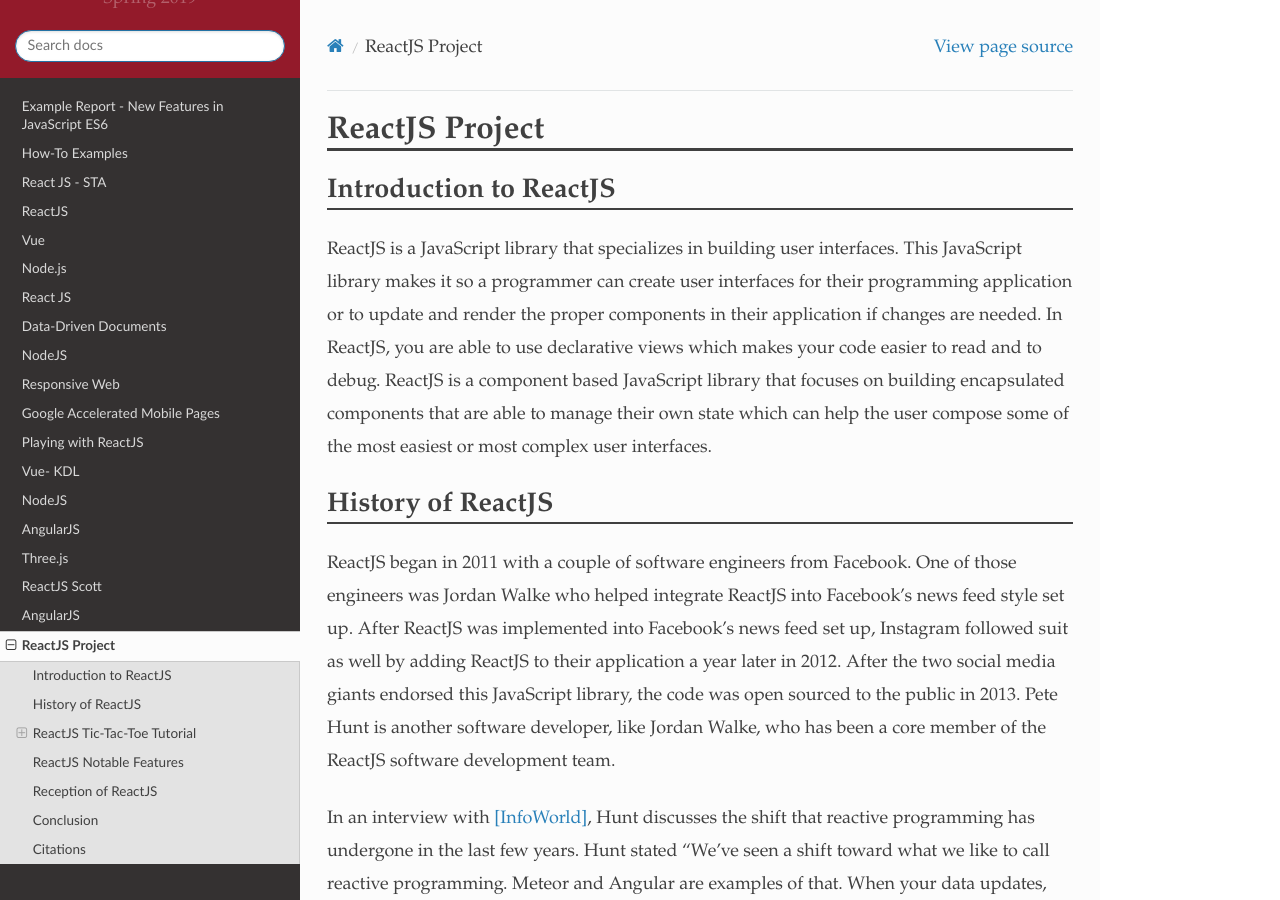
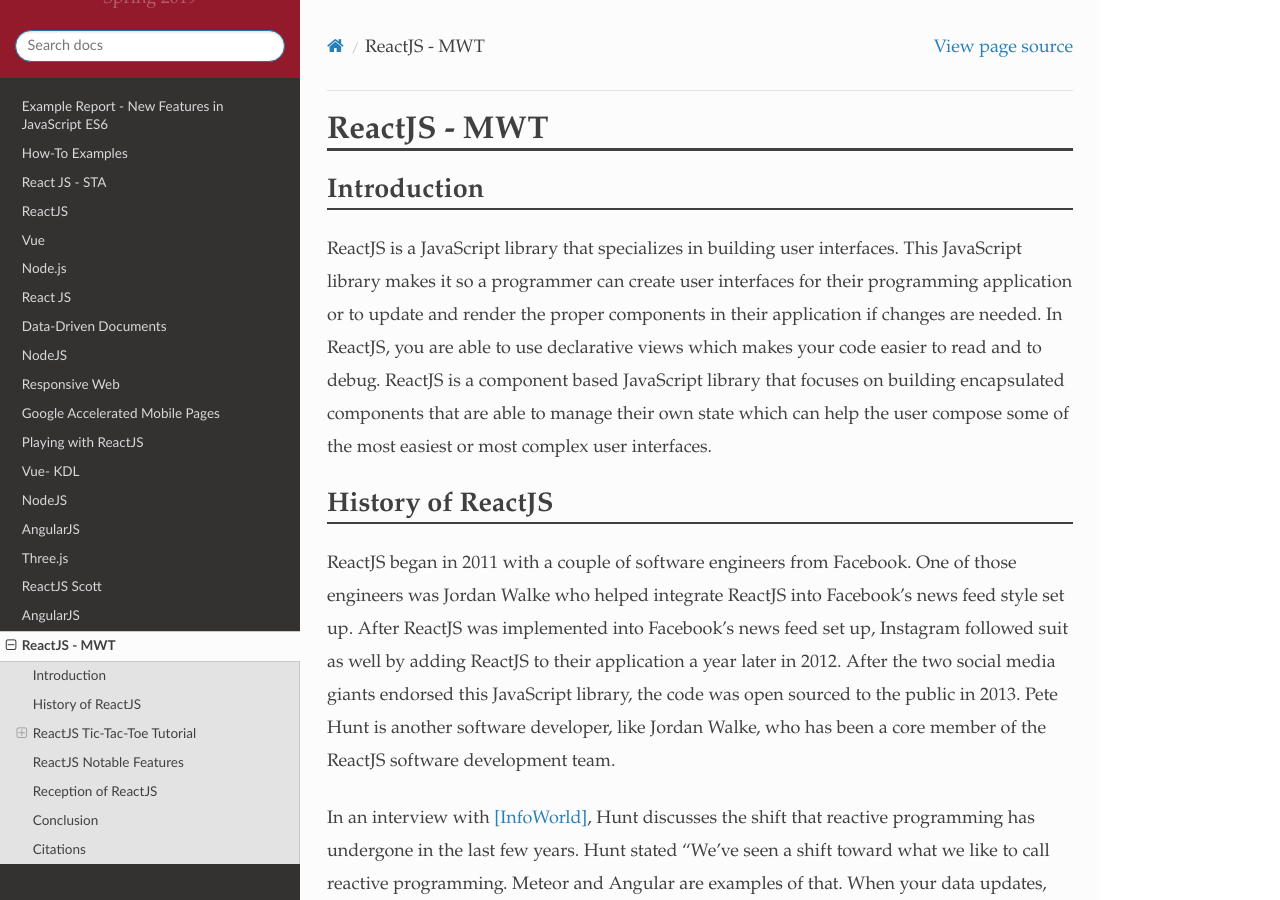
Before and after one commit to pvcraven/2019_spring_web_dev, a Sphinx documentation site: the page built from source/final/taylor/index.rst, in a window 1280 px wide and 900 px high. Built offline with Sphinx 7.4.7 and the Read the Docs theme 2.0.0, drawn with Linux system fonts in a browser that asks for light colours.

Commit message:
Changed Final Headings

```diff
--- a/source/final/taylor/index.rst
+++ b/source/final/taylor/index.rst
@@ -1,8 +1,8 @@
-ReactJS Project
-======================
+ReactJS - MWT
+=============
 
-Introduction to ReactJS
------------------------
+Introduction
+------------
 ReactJS is a JavaScript library that specializes in building user interfaces.
 This JavaScript library makes it so a programmer can create user interfaces for
 their programming application or to update and render the proper components in
```
